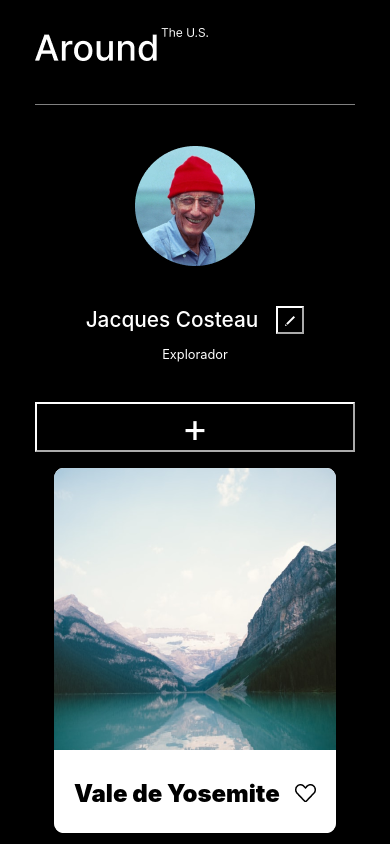
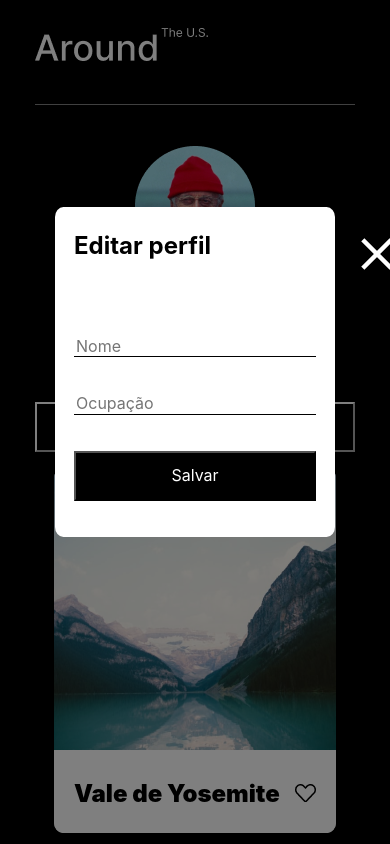
Before and after one commit to Valdeangus/web_project_around, a plain HTML site: page index.html in a window 390 px wide. Both pictures are taken after a click on the button 290 px from the left and 320 px from the top of the page. Shown: the top 844 px of the page. Drawn offline with Linux system fonts and the light colour scheme.

Commit message:
Correção BEM

```diff
--- a/blocks/popup.css
+++ b/blocks/popup.css
@@ -58,7 +58,7 @@
   margin: 34px 0 36px 0;
 }
 
-.form__input {
+.popup__input {
   color: black;
   width: 358px;
   display: block;
@@ -67,7 +67,7 @@
   border-bottom: 1px solid black;
 }
 
-.form__button {
+.popup__button {
   background-color: black;
   color: white;
   width: 358px;
@@ -75,7 +75,7 @@
   display: block;
 }
 
-.form__button:hover {
+.pop__button:hover {
   opacity: 0.5;
   transition: 0.8s;
 }
@@ -112,15 +112,15 @@
     margin: 76px auto 36px;
   }
 
-  .form__fieldset {
+  .popup__form_fieldset {
     max-width: 282px;
   }
 
-  .form__input {
+  .popup__input {
     max-width: 238px;
   }
 
-  .form__button {
+  .popup__button {
     width: 100%;
   }
 }
--- a/index.html
+++ b/index.html
@@ -14,20 +14,20 @@
             <h2 class="popup__profile">Editar perfil</h2>
             <div class="popup__name">
                 <form action="#" class="popup__form">
-                    <div class="form__fieldset">
+                    <div class="popup__form_fieldset">
                         <input
                         type="text"
                         id="name"
                         placeholder="Nome"
-                        class="form__input form__input-name"
+                        class="popup__input popup__input-name"
                         required />
                         <input
                         type="text"
                         id="ocupation"
                         placeholder="Ocupação"
-                        class="form__input form__input-job"
+                        class="popup__input popup__input-job"
                         required />
-                        <input type="submit" class="form__button" value="Salvar">
+                        <input type="submit" class="popup__button" value="Salvar">
                     </div>
                 </form>
             </div>
--- a/scrip/index.js
+++ b/scrip/index.js
@@ -1,11 +1,11 @@
 const forms = document.querySelector(".container");
-const editButton = document.querySelector(".header__profile_edit");
+const editButton = document.querySelector(".profile__header_edit");
 const closeButton = document.querySelector(".container__close");
 
-const formElement = document.querySelector(".form__button");
+const formElement = document.querySelector(".popup__button");
 
-const nameInput = document.querySelector(".form__input-name");
-const jobInput = document.querySelector(".form__input-job");
+const nameInput = document.querySelector(".popup__input-name");
+const jobInput = document.querySelector(".popup__input-job");
 const namePerson = document.querySelector(".header__name");
 const jobPerson = document.querySelector(".header__subtitle")
 
```
